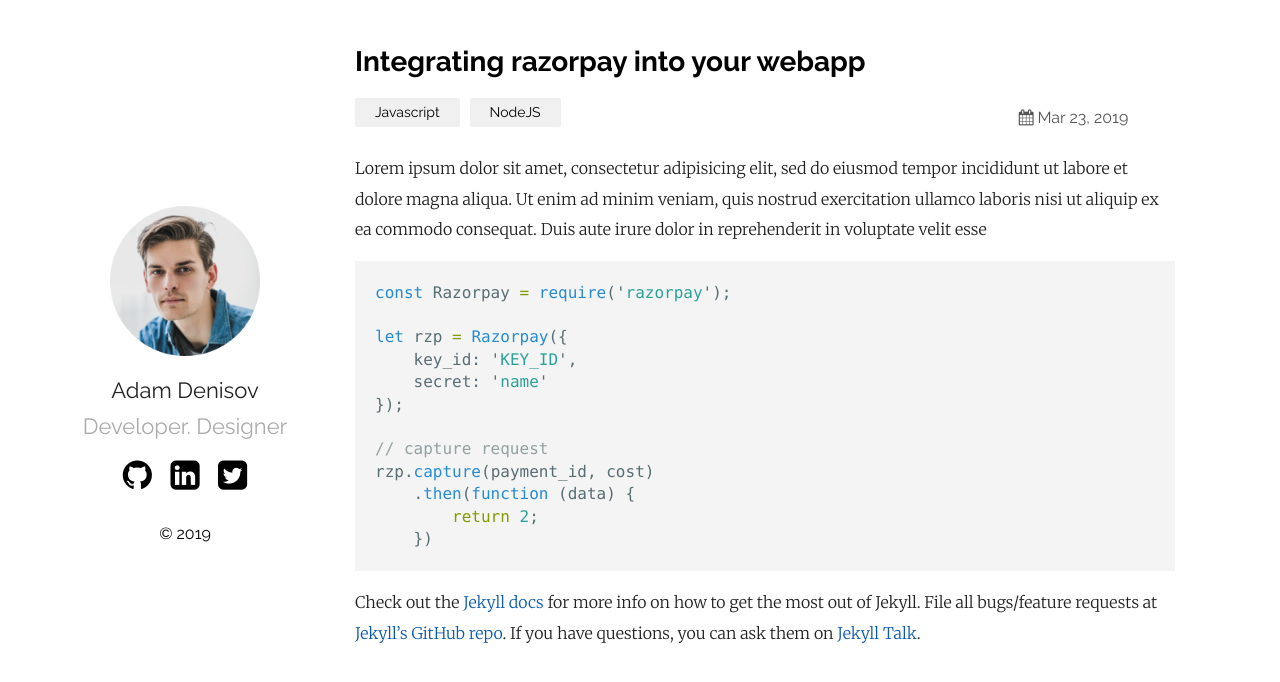
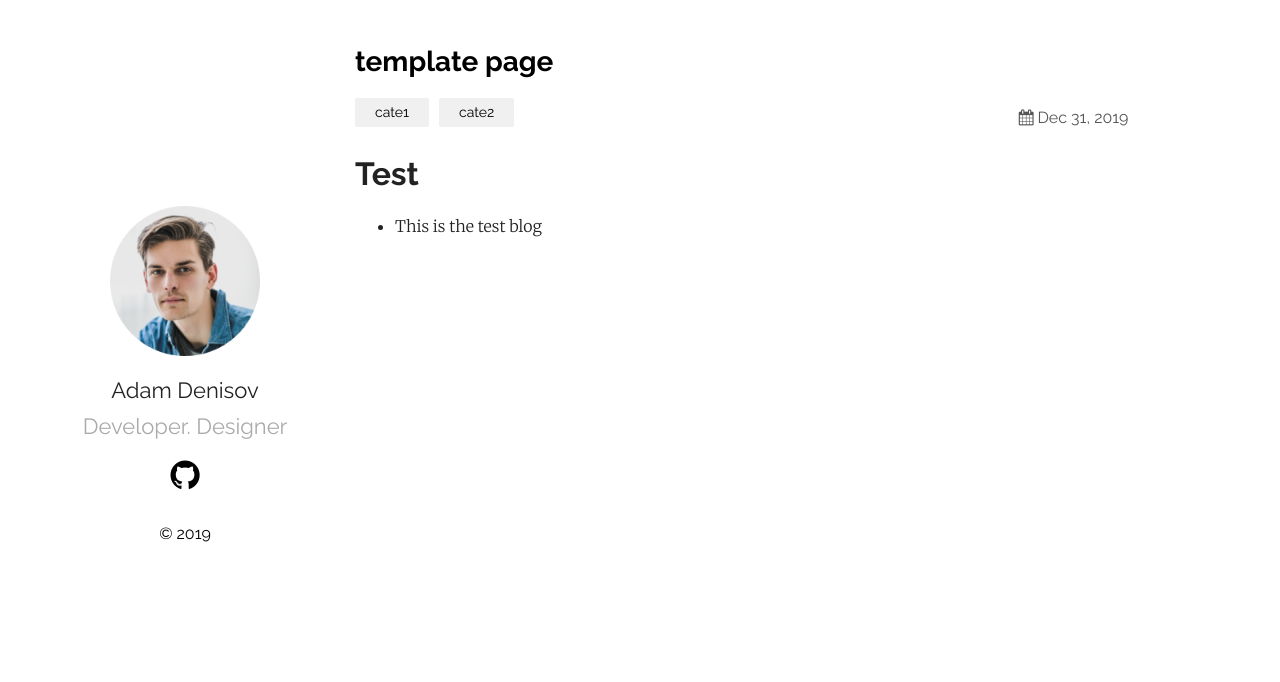
Before and after one commit to yikungong/yikungong, a Jekyll site: the page built from _posts/2019-03-23-welcome-to-jekyll.markdown, in a window 1280 px wide. Shown: the top 682 px of the page. Built offline with Jekyll 4.4.1, drawn with Linux system fonts in a browser that asks for light colours.

Commit message:
[update] change for myself

````diff
--- a/_config.yml
+++ b/_config.yml
@@ -1,10 +1,7 @@
-title: Your awesome title
-author: GitHub User
-email: your-email@domain.com
-description: > # this means to ignore newlines until "show_exerpts:"
-  Write an awesome description for your new site here. You can edit this
-  line in _config.yml. It will appear in your document head meta (for
-  Google search results) and in your feed.xml site description.
+title: YK_Blog
+author: yikungong
+email: gongyikun19@gmail.com
+description: "I want know who you are!"
 show_excerpts: true # set to true to show excerpts on the homepage
 
 # Minima date format
@@ -19,10 +16,10 @@ plainwhite:
 
   # generate social links in footer
   social_links:
-    twitter: thelehhman
-    github:  thelehhman
-    linkedIn: in/thelehhman
-    rss: rss
+    # twitter: thelehhman
+    github:  yikungong
+    # linkedIn: in/thelehhman
+    # rss: rss
     # dribbble: jekyll
     # facebook: jekyll
     # flickr:   jekyll
--- a/_posts/2019-03-23-welcome-to-jekyll.markdown
+++ b/_posts/2019-03-23-welcome-to-jekyll.markdown
@@ -1,28 +1,12 @@
 ---
 layout: post
-title:  "Integrating razorpay into your webapp"
-date:   2019-03-23 21:03:36 +0530
-categories: Javascript NodeJS
+title: template page
+categories: [cate1, cate2]
+date: 2019-12-31
+description: test_blog
+keywords: test, blog
 ---
-Lorem ipsum dolor sit amet, consectetur adipisicing elit, sed do eiusmod tempor incididunt ut labore et dolore magna aliqua. Ut enim ad minim veniam, quis nostrud exercitation ullamco laboris nisi ut aliquip ex ea commodo consequat. Duis aute irure dolor in reprehenderit in voluptate velit esse
 
-```javascript
-const Razorpay = require('razorpay');
+# Test
 
-let rzp = Razorpay({
-	key_id: 'KEY_ID',
-	secret: 'name'
-});
-
-// capture request
-rzp.capture(payment_id, cost)
-	.then(function (data) {
-		return 2;
-	})
-```
-
-Check out the [Jekyll docs][jekyll-docs] for more info on how to get the most out of Jekyll. File all bugs/feature requests at [Jekyll’s GitHub repo][jekyll-gh]. If you have questions, you can ask them on [Jekyll Talk][jekyll-talk].
-
-[jekyll-docs]: https://jekyllrb.com/docs/home
-[jekyll-gh]:   https://github.com/jekyll/jekyll
-[jekyll-talk]: https://talk.jekyllrb.com/
+- This is the test blog
````
